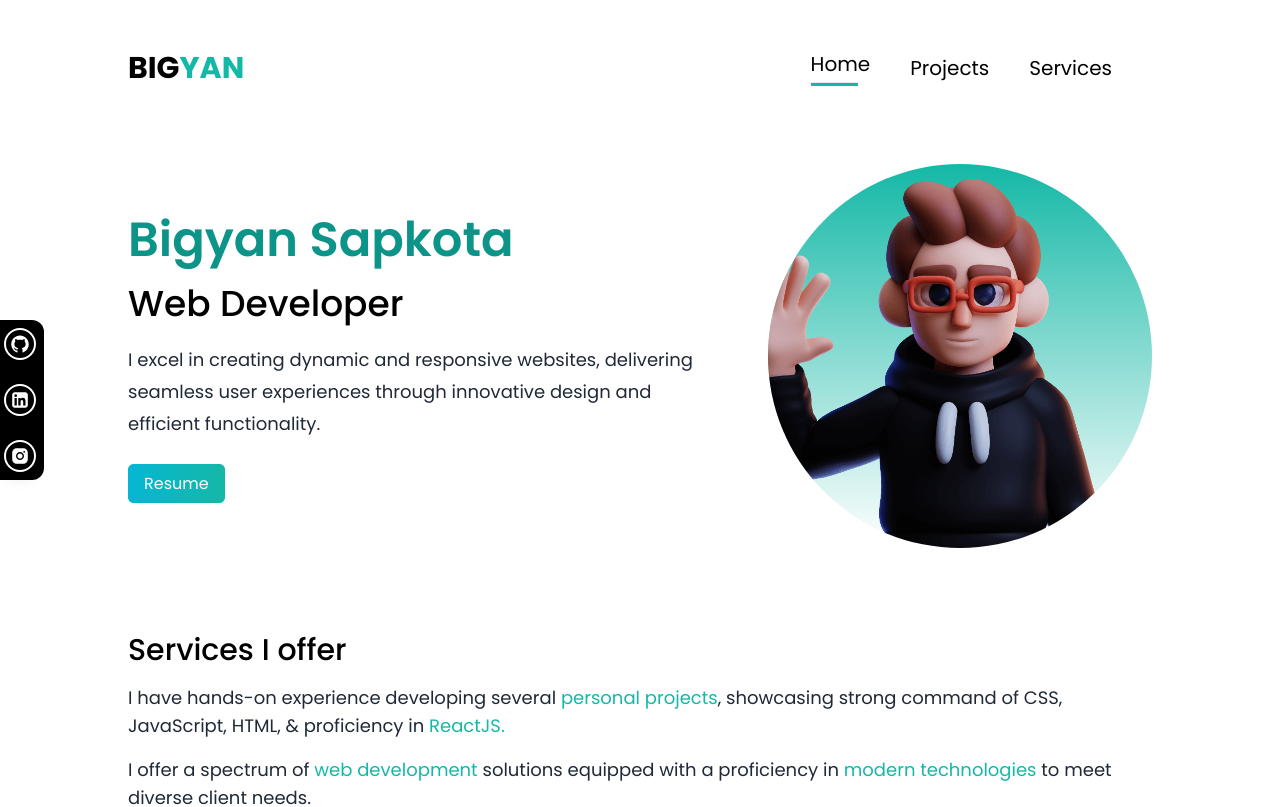
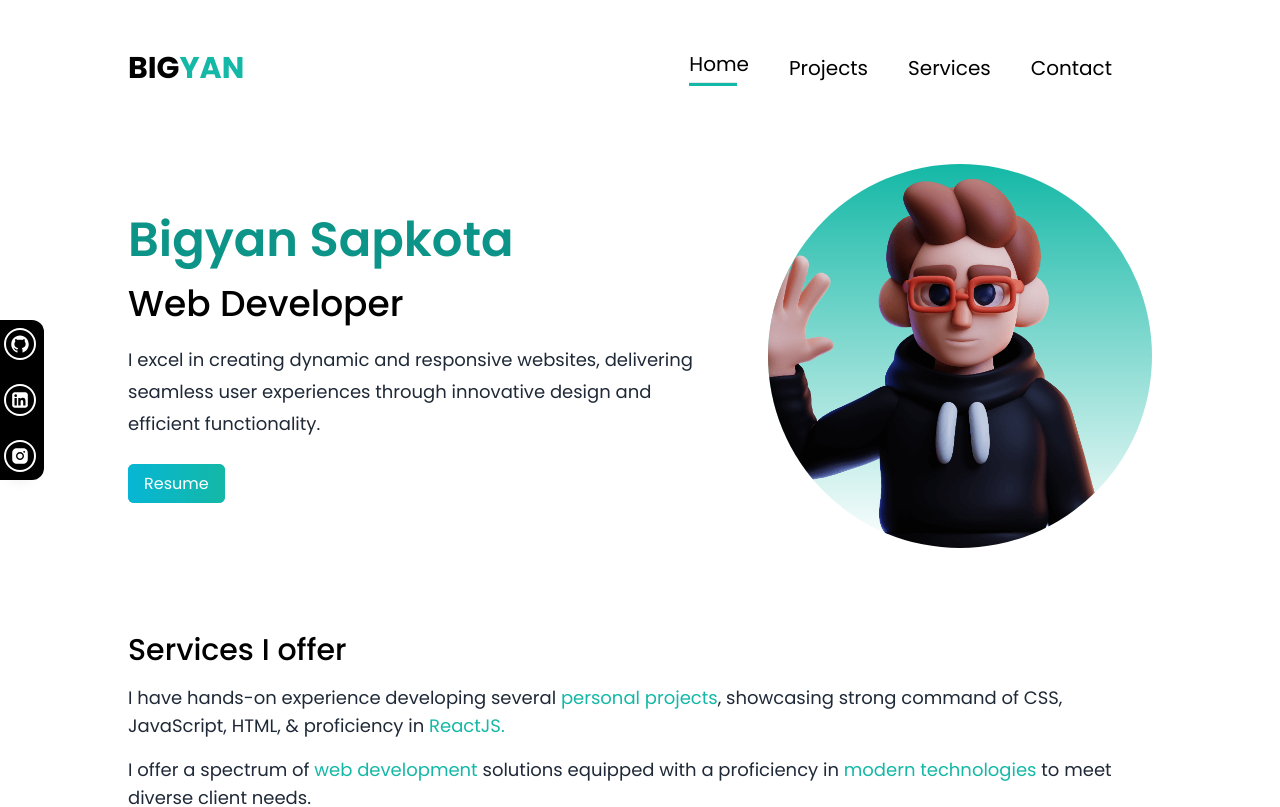
Before and after one commit to bigyan-sapkota/react-portfolio, a React (Vite) app: page / in a window 1280 px wide. Shown: the top 807 px of the page. Built offline with nearby package versions, Linux system fonts and the light colour scheme.

Commit message:
Added contact us item to navbar

```diff
--- a/src/components/Contact.jsx
+++ b/src/components/Contact.jsx
@@ -3,7 +3,7 @@ import contact from "../assets/contact.jpg";
 
 const Contact = () => {
   return (
-    <section>
+    <section id="contact">
       <h3 className="text-xl font-medium md:text-3xl">Contact Me</h3>
       <div className="md:flex md:items-center md:justify-between">
         <div>
--- a/src/components/NavItems.jsx
+++ b/src/components/NavItems.jsx
@@ -51,14 +51,32 @@ const NavItems = ({ current, setCurrent, className }) => {
               Services
             </p>
           </a>
+          <hr className="bg-gray-200 h-0.5 md:hidden" />
           <hr
             className={
               current === "services" ? "bg-teal-500 h-1 mt-1 w-[80%]" : "hidden"
             }
           />
         </li>
+        <li
+          onClick={() => {
+            setCurrent("contact");
+          }}
+        >
+          <a href="#contact" className="link">
+            <p className="cursor-pointer hover:scale-[1.03] text-center py-4 md:py-0">
+              Contact
+            </p>
+          </a>
+          <hr className="bg-gray-200 h-0.5 md:hidden" />
+          <hr
+            className={
+              current === "contact" ? "bg-teal-500 h-1 mt-1 w-[80%]" : "hidden"
+            }
+          />
+        </li>
         <div className="flex justify-center pt-4 pb-10">
-          <Button className="md:hidden" />
+          <Button className="md:hidden mt-4" />
         </div>
       </ul>
     </div>
```
